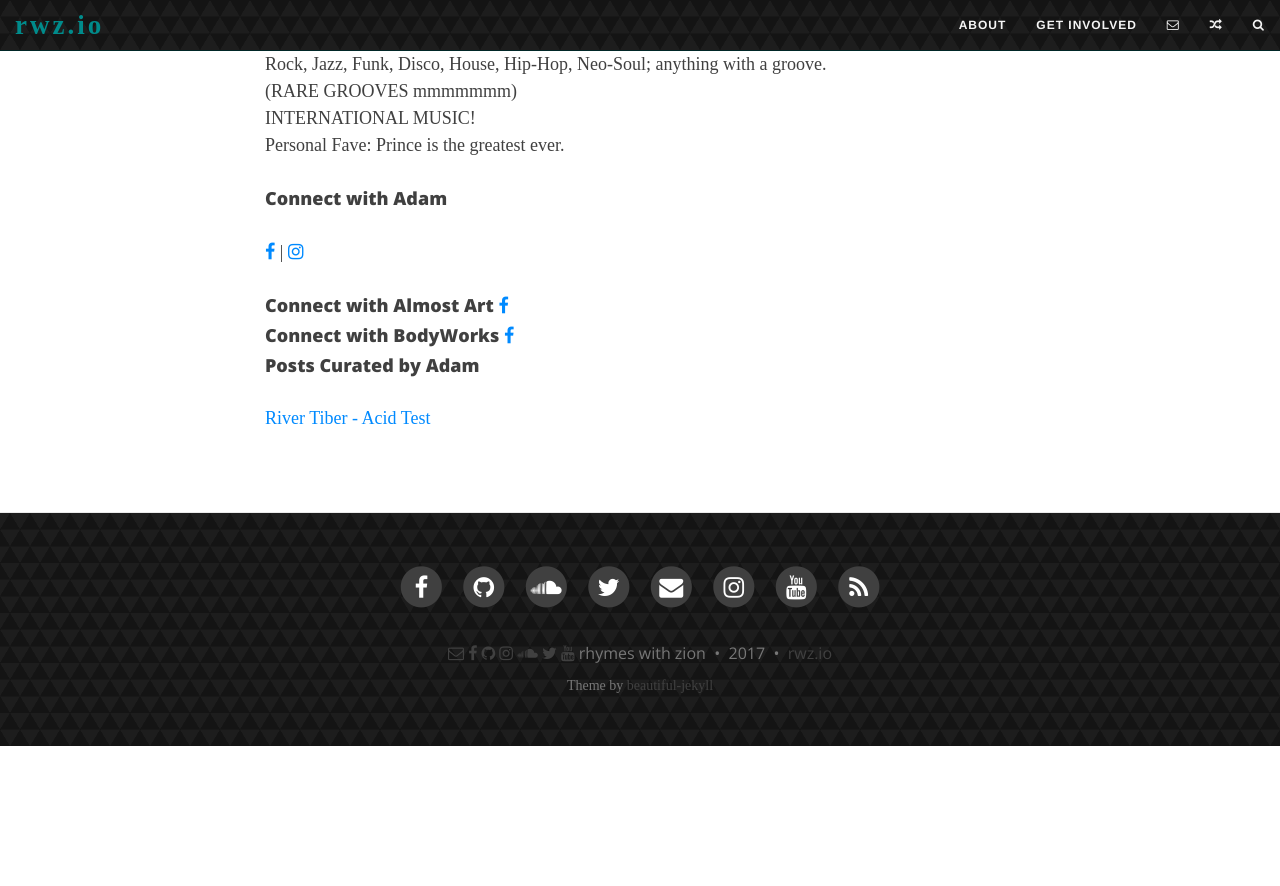
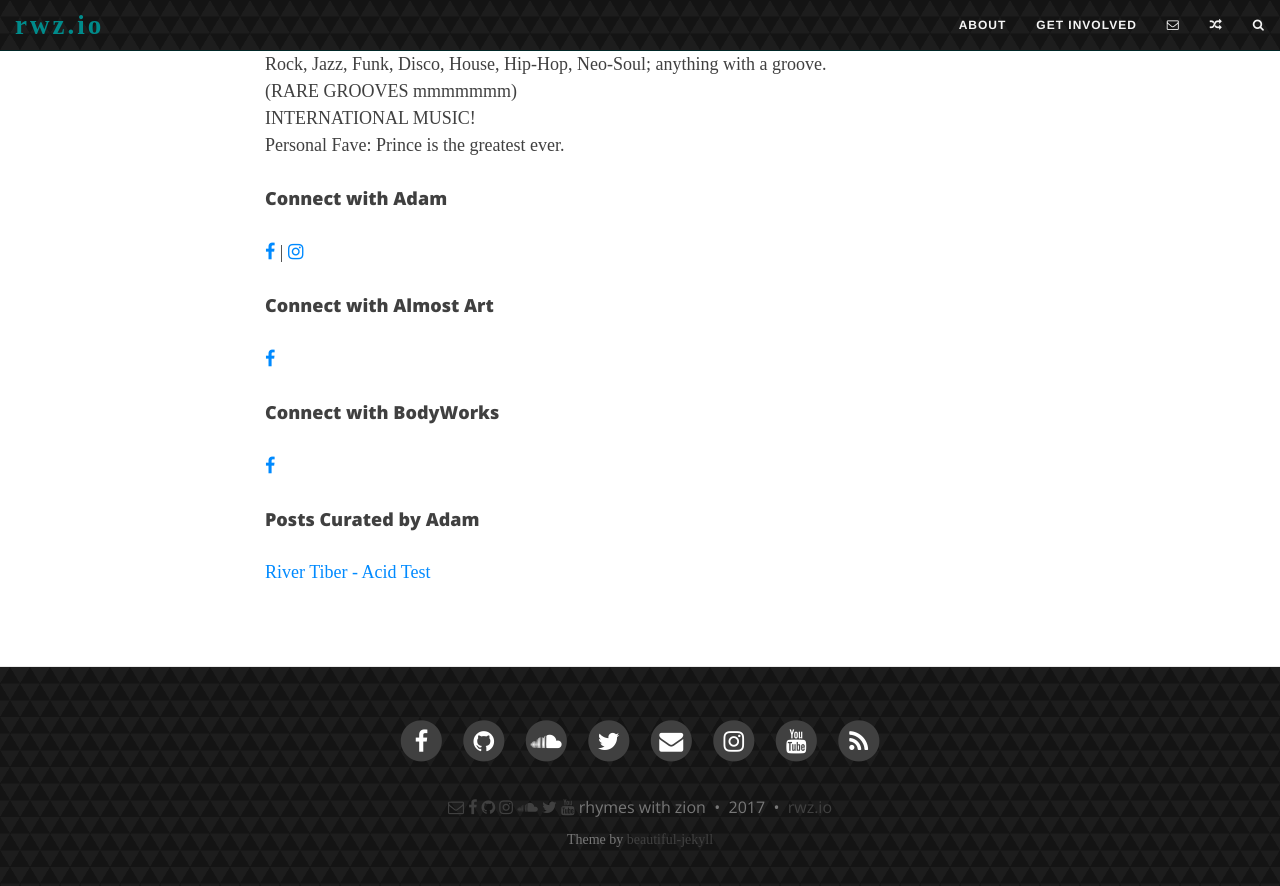
Before and after one commit to rhymeswithzion/rwz-test, a Jekyll site: the page built from curators/ak.md, in a window 1280 px wide and 900 px high, scrolled down 1274 px. Shown: the top 886 px of the window. Built offline with Jekyll 4.4.1, drawn with Linux system fonts in a browser that asks for light colours; some web fonts are replaced; before the commit the page ends 2020 px from its top, so only the background shows below that.

Commit message:
Update ak.md

```diff
--- a/curators/ak.md
+++ b/curators/ak.md
@@ -31,9 +31,13 @@ Personal Fave: Prince is the greatest ever.
 <a class="fa fa-facebook" href="https://www.facebook.com/adam.krausz" target="_blank"></a> |
 <a class="fa fa-instagram" href="https://www.instagram.com/akrausz" target="_blank"></a>
 
-#### Connect with Almost Art <a class="fa fa-facebook" href="https://www.facebook.com/almostart" target="_blank"></a>
+#### Connect with Almost Art
 
-#### Connect with BodyWorks <a class="fa fa-facebook" href="https://www.facebook.com/bodyworksto" target="_blank"></a>
+<a class="fa fa-facebook" href="https://www.facebook.com/almostart" target="_blank"></a>
+
+#### Connect with BodyWorks
+
+<a class="fa fa-facebook" href="https://www.facebook.com/bodyworksto" target="_blank"></a>
 
 #### Posts Curated by Adam
 
```
